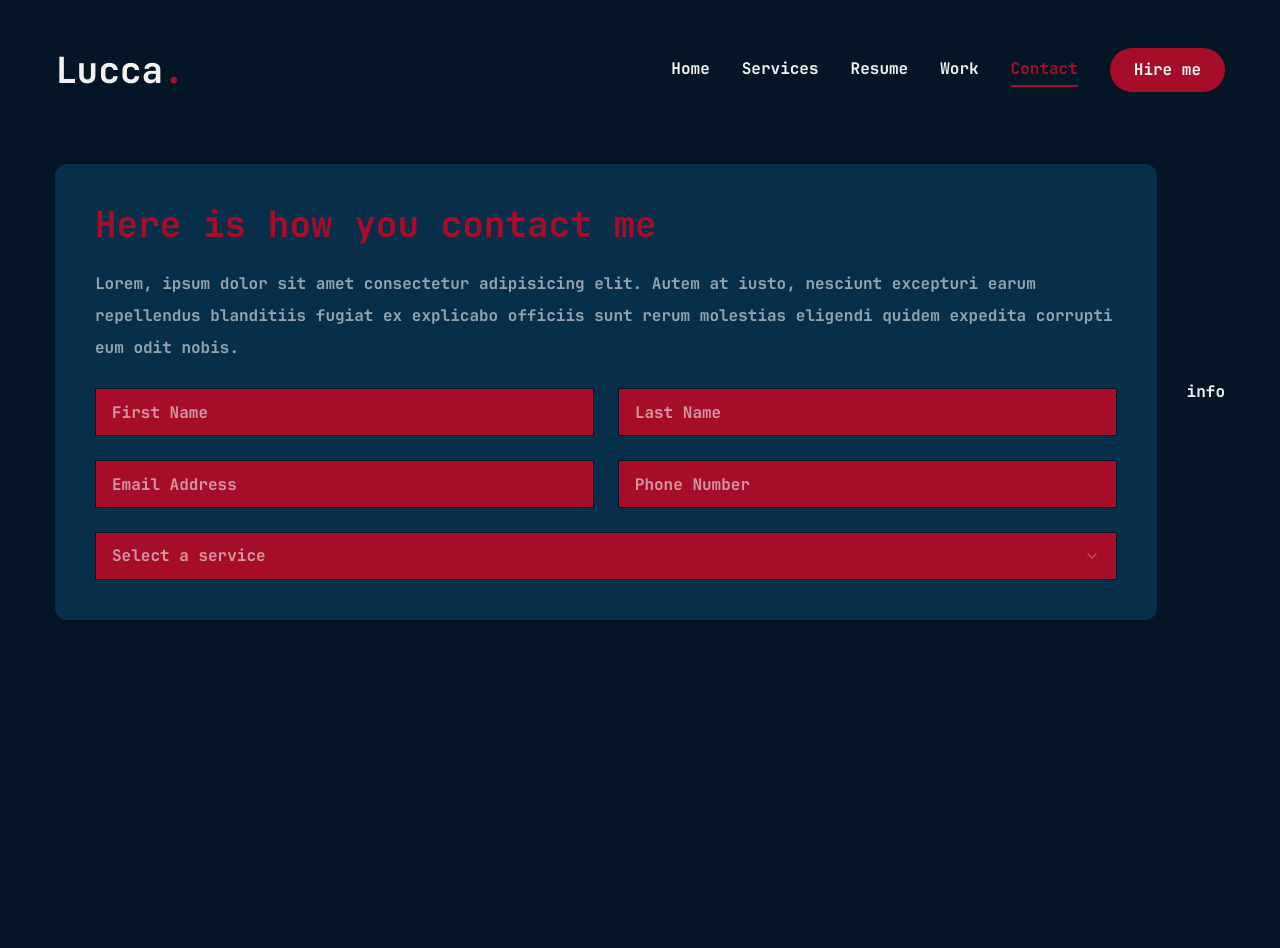
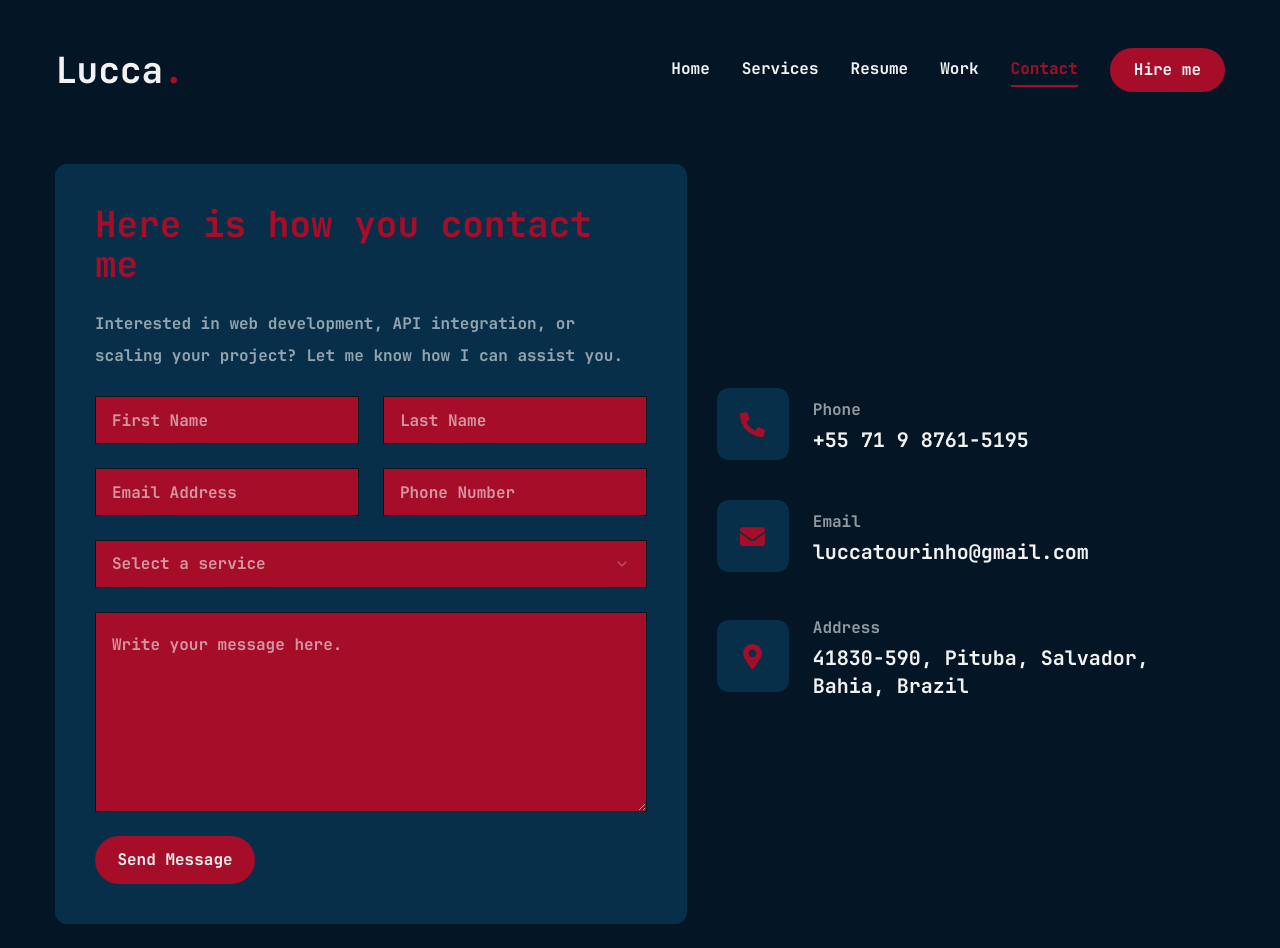
Before and after one commit to LuccaTourinho/MyPortifolio, a Next.js app: page /contact in a window 1280 px wide. Before the commit the page ends 800 px from the top, so only its background shows below. Built offline with nearby package versions, Linux system fonts and the light colour scheme.

Commit message:
Design do Final finalizado

```diff
--- a/src/app/contact/page.tsx
+++ b/src/app/contact/page.tsx
@@ -50,11 +50,11 @@ const Contact = () => {
       <div className="container mx-auto">
         <div className="flex flex-col xl:flex-row gap-[30px]">
           {/* Form */}
-          <div className="xl:h-[54%] order-2 xl:order-none">
+          <div className="xl:w-[54%] order-2 xl:order-none">
             <form className="flex flex-col gap-6 p-10 bg-sky-950 rounded-xl">
               <h3 className="text-4xl text-accent">Here is how you contact me</h3>
               <p className="text-foreground/60">
-                Lorem, ipsum dolor sit amet consectetur adipisicing elit. Autem at iusto, nesciunt excepturi earum repellendus blanditiis fugiat ex explicabo officiis sunt rerum molestias eligendi quidem expedita corrupti eum odit nobis.
+                Interested in web development, API integration, or scaling your project? Let me know how I can assist you.
               </p>
 
               <div className="grid grid-cols-1 md:grid-cols-2 gap-6">
@@ -78,12 +78,44 @@ const Contact = () => {
                   </SelectGroup>
                 </SelectContent>
               </Select>
+
+              <Textarea
+                className="h-[200px]"
+                placeholder="Write your message here."
+              />
+
+              <Button size={"md"} className="max-w-40">
+                Send Message
+              </Button>
             </form>
           </div>
 
           {/* Info */}
           <div className="flex-1 flex items-center xl:justify-end order-1 xl:order-none mb-8 xl:mb-0">
-            info
+            <ul className="flex flex-col gap-10">
+              {info.map((item, index) => {
+                return (
+                  <li
+                    key={index}
+                    className="flex items-center gap-6"
+                  >
+                    <div className="w-[52px] h-[52px] xl:w-[72px] xl:h-[72px] bg-sky-950 text-accent rounded-xl flex items-center justify-center">
+                      <div className="text-[25px]">
+                        {item.icon}
+                      </div>
+                    </div>
+                    <div className="flex-1">
+                      <p className="text-foreground/60">
+                        {item.title}
+                      </p>
+                      <h3 className="text-xl">
+                        {item.description}
+                      </h3>
+                    </div>
+                  </li>
+                )
+              })}
+            </ul>
           </div>
         </div>
       </div>
--- a/src/components/ui/textarea.tsx
+++ b/src/components/ui/textarea.tsx
@@ -9,7 +9,7 @@ const Textarea = React.forwardRef<
   return (
     <textarea
       className={cn(
-        "flex min-h-[80px] w-full rounded-md border border-slate-200 bg-white px-3 py-2 text-base ring-offset-white placeholder:text-slate-500 focus-visible:outline-none focus-visible:ring-2 focus-visible:ring-slate-950 focus-visible:ring-offset-2 disabled:cursor-not-allowed disabled:opacity-50 md:text-sm dark:border-slate-800 dark:bg-slate-950 dark:ring-offset-slate-950 dark:placeholder:text-slate-400 dark:focus-visible:ring-slate-300",
+        "flex min-h-[80px] w-full rounded-md border border-background bg-accent px-4 py-5 text-base placeholder:text-foreground/60 focus-visible:outline-none focus-visible:ring-1 focus-visible:ring-foreground focus-visible:ring-offset-0 focus-visible:bg-primary disabled:cursor-not-allowed disabled:opacity-50 ",
         className
       )}
       ref={ref}
```
